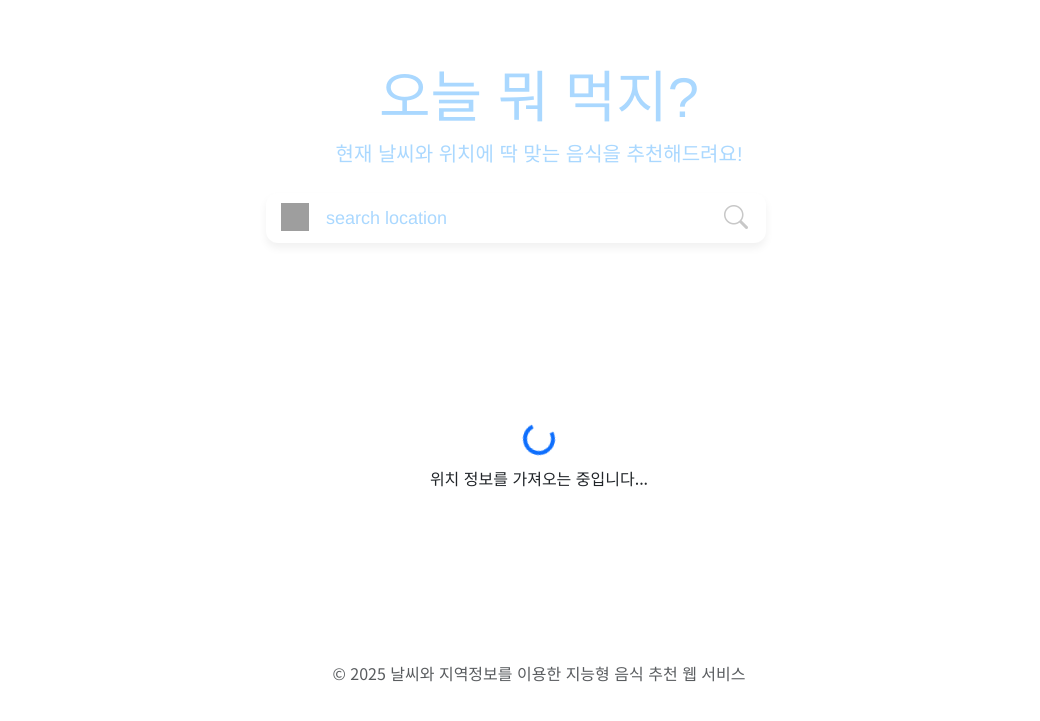
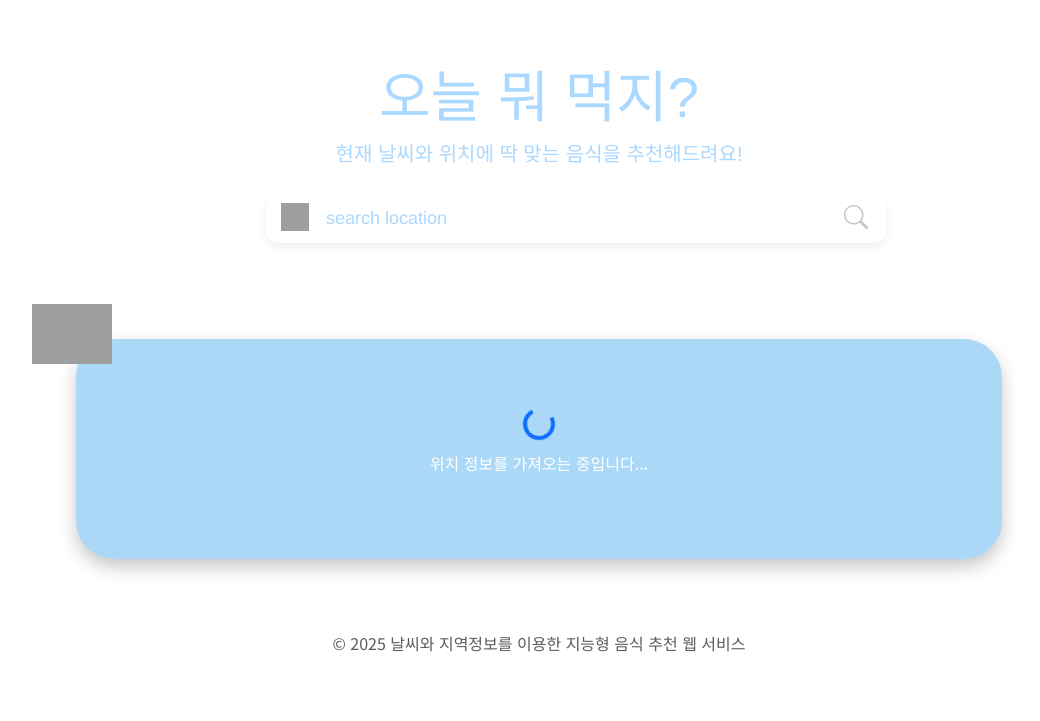
Before and after one commit to hyun5555/WHERE-FOOD, a Flask app: page / in a window 1280 px wide. Shown: the top 721 px of the page, without its empty margins (101-1141 px from the left). Run offline with Flask 3, Linux system fonts and the light colour scheme; some libraries are stand-ins or nearby versions; grey boxes are pictures that could not be loaded.

Commit message:
weather card UI 수정

```diff
--- a/static/css/main.css
+++ b/static/css/main.css
@@ -22,7 +22,7 @@ body {
 =========================== */
 
 .input-group{
-    width: 500px;
+    width: 620px;
     height: 50px;
 
     background: #fff;
@@ -84,7 +84,6 @@ body {
 }
 
 
-
 /* ===========================
    Card
 =========================== */
@@ -111,17 +110,141 @@ body {
 /* ===========================
    Weather
 =========================== */
+
+.weather-wrapper{
+    position: relative;
+    width: 100%;
+    max-width: 980px;
+    margin: 0px auto;
+    overflow: visible;
+}
+
+.weather-box-icon{
+    position: absolute;
+
+    width:80px;
+    height:80px;
+    object-fit:contain;
+
+    /* 카드 바깥 왼쪽 위 */
+    top:-45px;
+    left:-44px;
+
+    z-index:100;
+}
+
 .weather-card {
-    background-color: #ffffff;
-    padding: 2rem;
-    border-radius: 15px;
-    min-height: 250px;
+  background-color: #acd8f8;
+  border-radius: 38px;
+  min-height: 220px;
+  padding: 24px 44px;
+  box-shadow: 0 8px 18px rgba(0, 0, 0, 0.22);
+  color: #fff;
+}
+
+.weather-content {
+  width: 100%;
+  text-align: center;
+}
+
+#location-name {
+  font-size: 28px;
+  font-weight: 800;
+  /*color: #fff;*/
+  text-shadow: 2px 3px 4px rgba(0, 0, 0, 0.22);
+  margin-bottom: 38px;
+}
+
+.section-title i {
+  margin-right: 14px;
+}
+
+.weather-main {
+  display: flex;
+  align-items: center;
+  justify-content: space-around;
+  width: 100%;
+}
+
+.weather-left {
+  text-align: center;
+  margin-left: 28px;
 }
 
 .weather-icon {
-    font-size: 4rem;
-    color: #0d6efd;
+  font-size: 6.5rem;
+  color: #fff;
+  line-height: 1;
 }
+
+.weather-description {
+  font-size: 22px;
+  font-weight: 700;
+  margin-top: 18px;
+  margin-bottom: 0;
+  color: #fff;
+}
+
+.weather-center {
+  width: 32%;
+  text-align: center;
+  margin-left: -20px;
+  margin-top: -25px;
+  text-shadow: rgba(0, 0, 0, 0.22) 2px 3px 4px;
+}
+
+.temperature {
+  font-size: 100px;
+  font-weight: 500;
+  line-height: 1;
+  color: #fff;
+  margin: 0;
+  text-shadow:
+    0 5px 8px rgba(0, 0, 0, 0.35),
+    inset 0 2px 4px rgba(255, 255, 255, 0.6);
+}
+
+.weather-right {
+  /* width: 32%; */
+  display: flex;
+  flex-direction: column;
+  gap: 24px;
+  /* margin-left: -20px; */
+  padding-left: 14px;
+  border-left-width: 2px;
+  border-left-style: solid;
+  border-left-color: rgba(255, 255, 255, 0.65);
+}
+
+.weather-detail-row {
+  display: grid;
+  grid-template-columns: 42px 90px 1fr;
+  align-items: center;
+  column-gap: 14px;
+  font-size: 28px;
+  font-weight: 500;
+  color: #fff;
+  text-shadow: 2px 3px 4px rgba(0, 0, 0, 0.22);
+}
+
+.weather-detail-row i {
+  font-size: 34px;
+}
+
+.detail-label {
+  text-align: left;
+  font-size: 20px;
+}
+
+.detail-value {
+  text-align: left;
+  font-size: 20px;
+}
+
+
+
+
+
 
 /* ===========================
    Section
--- a/templates/index.html
+++ b/templates/index.html
@@ -37,25 +37,57 @@
     <div class="container">
         <!-- 날씨 정보 표시 영역 -->
         <div class="row justify-content-center mb-5">
-            <div class="col-lg-8">
+
+            <div class="col-lg-10">
+
+                <div class="weather-wrapper">
+                    <img src="https://storage.googleapis.com/tagjs-prod.appspot.com/v1/dVvoNoBrKq/7gssixfe_expires_30_days.png" class="weather-box-icon"/>
+
                     <div class="weather-card d-flex justify-content-center align-items-center">
-                    <div id="weather-info" class="text-center" style="display: none;">
-                        <h2 id="location-name" class="section-title"><i class="bi bi-geo-alt-fill"></i></h2>
-                        <div class="d-flex justify-content-around align-items-center w-100">
-                            <div>
+
+                        <div id="weather-info" class="weather-content" style="display: none;">
+
+                            <!-- 위치 -->
+                            <h2 id="location-name" class="section-title">
+                                <i class="bi bi-geo-alt-fill"></i>
+                            </h2>
+
+                            <div class="weather-main">
+                                <!-- 왼쪽 날씨 아이콘 -->
+                                <div class="weather-left">
                                     <i id="weather-icon" class="bi weather-icon"></i>
-                                <p id="weather-description" class="fs-5 mb-0"></p>
+                                    <p id="weather-description" class="weather-description"></p>
                                 </div>
-                            <div class="text-center">
-                                <p id="temperature" class="display-4 mb-0"></p>
-                                <span id="humidity" class="text-muted d-block"></span>
-                                <span id="wind-speed" class="text-muted d-block"></span>
+
+                                <!-- 가운데 온도 -->
+                                <div class="weather-center">
+                                    <p id="temperature" class="temperature"></p>
+                                </div>
+
+                                <!-- 오른쪽 상세 정보 -->
+                                <div class="weather-right">
+                                    <div class="weather-detail-row">
+                                        <i class="bi bi-wind"></i>
+                                        <span class="detail-label">Wind</span>
+                                        <span id="wind-speed" class="detail-value"></span>
+                                    </div>
+
+                                    <div class="weather-detail-row">
+                                        <i class="bi bi-droplet"></i>
+                                        <span class="detail-label">Hum</span>
+                                        <span id="humidity" class="detail-value"></span>
                                     </div>
                                 </div>
                             </div>
+                        </div>
+
                         <div id="loading" class="text-center">
-                        <div class="spinner-border text-primary" role="status"><span class="visually-hidden">Loading...</span></div>
+                            <div class="spinner-border text-primary" role="status">
+                                <span class="visually-hidden">Loading...</span>
+                            </div>
                             <p class="mt-2">위치 정보를 가져오는 중입니다...</p>
+                        </div>
+
                     </div>
                 </div>
             </div>
```
Also changed, not shown: static/images/result.png. Lines whose indentation alone changed are shown as unchanged.
